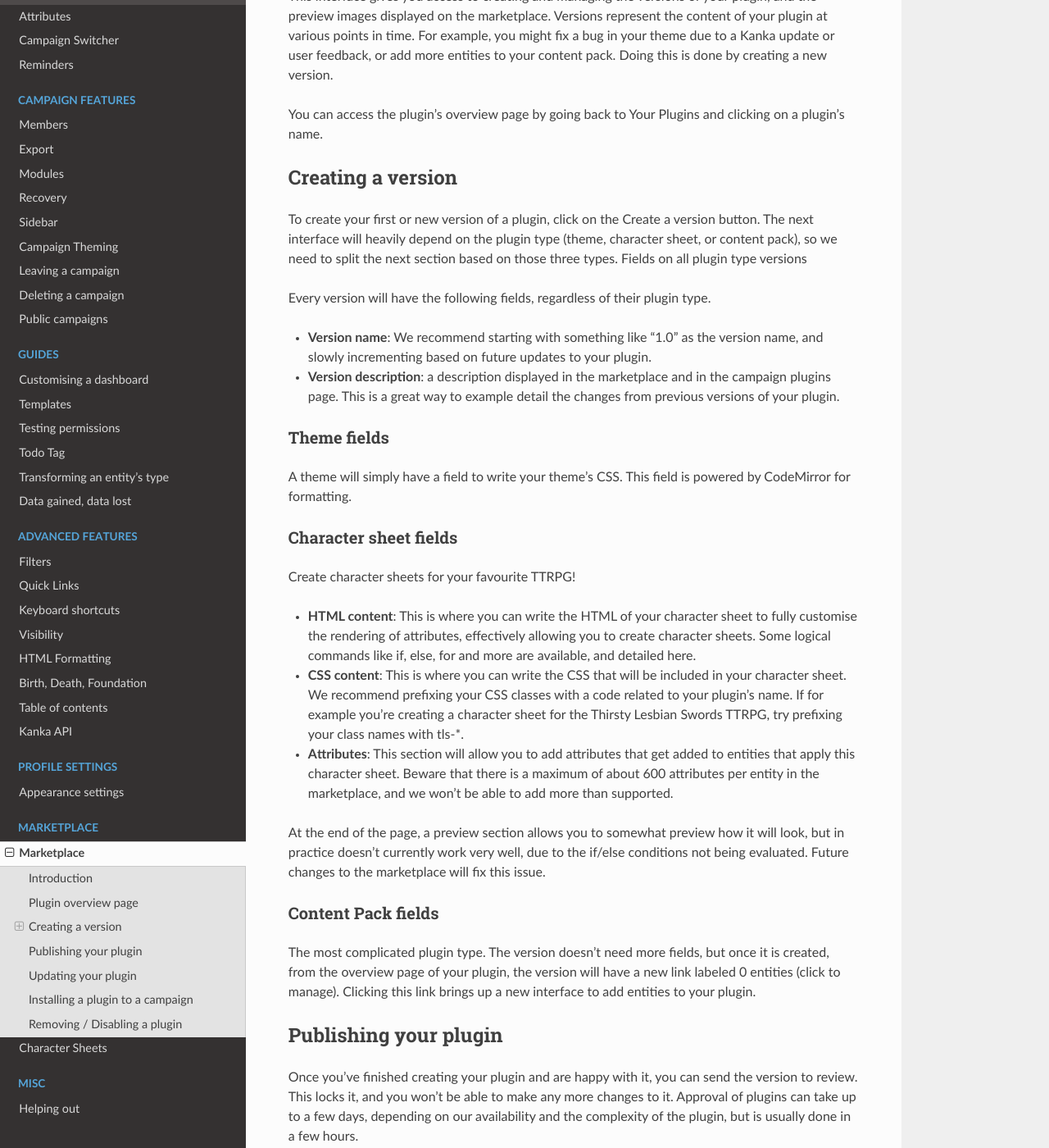
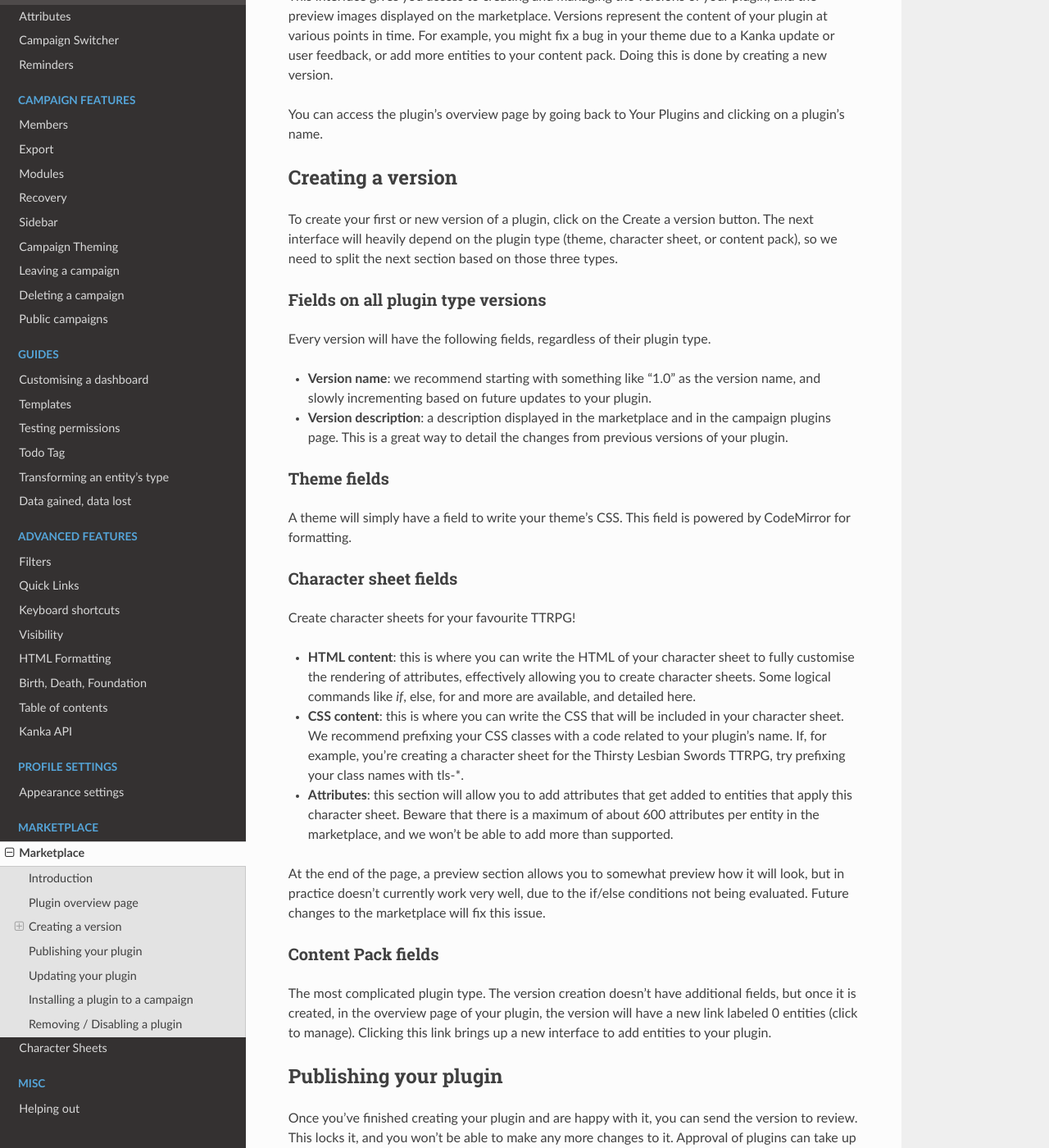
Before and after one commit to owlchester/kanka-docs, a Sphinx documentation site: the page built from docs/source/marketplace/marketplace.md, in a window 1280 px wide and 1400 px high, scrolled down 912 px. Shown: the whole window at 82% size. Built offline with Sphinx 7.4.7 and the Read the Docs theme 2.0.0, drawn with Linux system fonts in a browser that asks for light colours; some of the changed text lies outside the part shown.

Commit message:
Fix marketplace docs

```diff
--- a/docs/source/marketplace/marketplace.md
+++ b/docs/source/marketplace/marketplace.md
@@ -8,11 +8,11 @@
 
 Anyone can create a plugin on the marketplace. Head over to the marketplace, and if you are logged in (your login details are the same as in Kanka), click on Your Plugins in the top navigation. This interface lists all your plugins.
 
-To create a new plugin, click on the Create a new plugin button on the top right. This brings up the new plugin interface, where you need to provide a name for your plugin, it's plugin type, which allows the following:
+To create a new plugin, click on the Create a new plugin button on the top right. This brings up the new plugin interface, where you need to provide a name for your plugin, its plugin type, which allows the following:
 
-* **Theme**: Allows you to create a theme for Kanka based on CSS.
-* **Character sheet**: Allows you to create a list of attributes, and attach HTML and CSS to define how they are displayed. This means you can create custom character sheets in Kanka.
-** Content pack**: Allows you to create multiple entities (characters, locations, etc), and allow others to import these entities into their campaigns.
+* **Theme**: allows you to create a theme for Kanka based on CSS.
+* **Character sheet**: allows you to create a list of attributes, and attach HTML and CSS to define how they are displayed. This means you can create custom character sheets in Kanka.
+* **Content pack**: allows you to create multiple entities (characters, locations, etc), and allow others to import these entities into their campaigns.
 
 And lastly an optional language field, to allow people filtering on plugins based on a specific language supported by Kanka. Once you are happy with your choices (note that you can go back and edit the name and language later), click on Prepare plugin. This redirects you to the plugin overview page.
 
@@ -25,12 +25,13 @@
 ## Creating a version
 
 To create your first or new version of a plugin, click on the Create a version button. The next interface will heavily depend on the plugin type (theme, character sheet, or content pack), so we need to split the next section based on those three types.
-Fields on all plugin type versions
+
+### Fields on all plugin type versions
 
 Every version will have the following fields, regardless of their plugin type.
 
-* **Version name**: We recommend starting with something like "1.0" as the version name, and slowly incrementing based on future updates to your plugin.
-* **Version description**: a description displayed in the marketplace and in the campaign plugins page. This is a great way to example detail the changes from previous versions of your plugin.
+* **Version name**: we recommend starting with something like "1.0" as the version name, and slowly incrementing based on future updates to your plugin.
+* **Version description**: a description displayed in the marketplace and in the campaign plugins page. This is a great way to detail the changes from previous versions of your plugin.
 
 ### Theme fields
 
@@ -40,21 +41,21 @@
 
 Create character sheets for your favourite TTRPG!
 
-* **HTML content**: This is where you can write the HTML of your character sheet to fully customise the rendering of attributes, effectively allowing you to create character sheets. Some logical commands like if, else, for and more are available, and detailed here.
-* **CSS content**: This is where you can write the CSS that will be included in your character sheet. We recommend prefixing your CSS classes with a code related to your plugin's name. If for example you're creating a character sheet for the Thirsty Lesbian Swords TTRPG, try prefixing your class names with tls-*.
-* **Attributes**: This section will allow you to add attributes that get added to entities that apply this character sheet. Beware that there is a maximum of about 600 attributes per entity in the marketplace, and we won't be able to add more than supported.
+* **HTML content**: this is where you can write the HTML of your character sheet to fully customise the rendering of attributes, effectively allowing you to create character sheets. Some logical commands like _if_, else, for and more are available, and detailed here.
+* **CSS content**: this is where you can write the CSS that will be included in your character sheet. We recommend prefixing your CSS classes with a code related to your plugin's name. If, for example, you're creating a character sheet for the Thirsty Lesbian Swords TTRPG, try prefixing your class names with tls-*.
+* **Attributes**: this section will allow you to add attributes that get added to entities that apply this character sheet. Beware that there is a maximum of about 600 attributes per entity in the marketplace, and we won't be able to add more than supported.
 
 At the end of the page, a preview section allows you to somewhat preview how it will look, but in practice doesn't currently work very well, due to the if/else conditions not being evaluated. Future changes to the marketplace will fix this issue.
 
 ### Content Pack fields
 
-The most complicated plugin type. The version doesn't need more fields, but once it is created, from the overview page of your plugin, the version will have a new link labeled 0 entities (click to manage). Clicking this link brings up a new interface to add entities to your plugin.
+The most complicated plugin type. The version creation doesn't have additional fields, but once it is created, in the overview page of your plugin, the version will have a new link labeled 0 entities (click to manage). Clicking this link brings up a new interface to add entities to your plugin.
 
 ## Publishing your plugin
 
 Once you've finished creating your plugin and are happy with it, you can send the version to review. This locks it, and you won't be able to make any more changes to it. Approval of plugins can take up to a few days, depending on our availability and the complexity of the plugin, but is usually done in a few hours.
 
-In your plugin's overview page, the version will have **Submit for review** button.
+In your plugin's overview page, the version will have a **Submit for review** button.
 
 Once a version is approved, the plugin becomes available in the marketplace, and can be installed to boosted campaigns.
 
```
Also changed, not shown: other parts of docs/source/marketplace/marketplace.md (+2 -2 lines).
